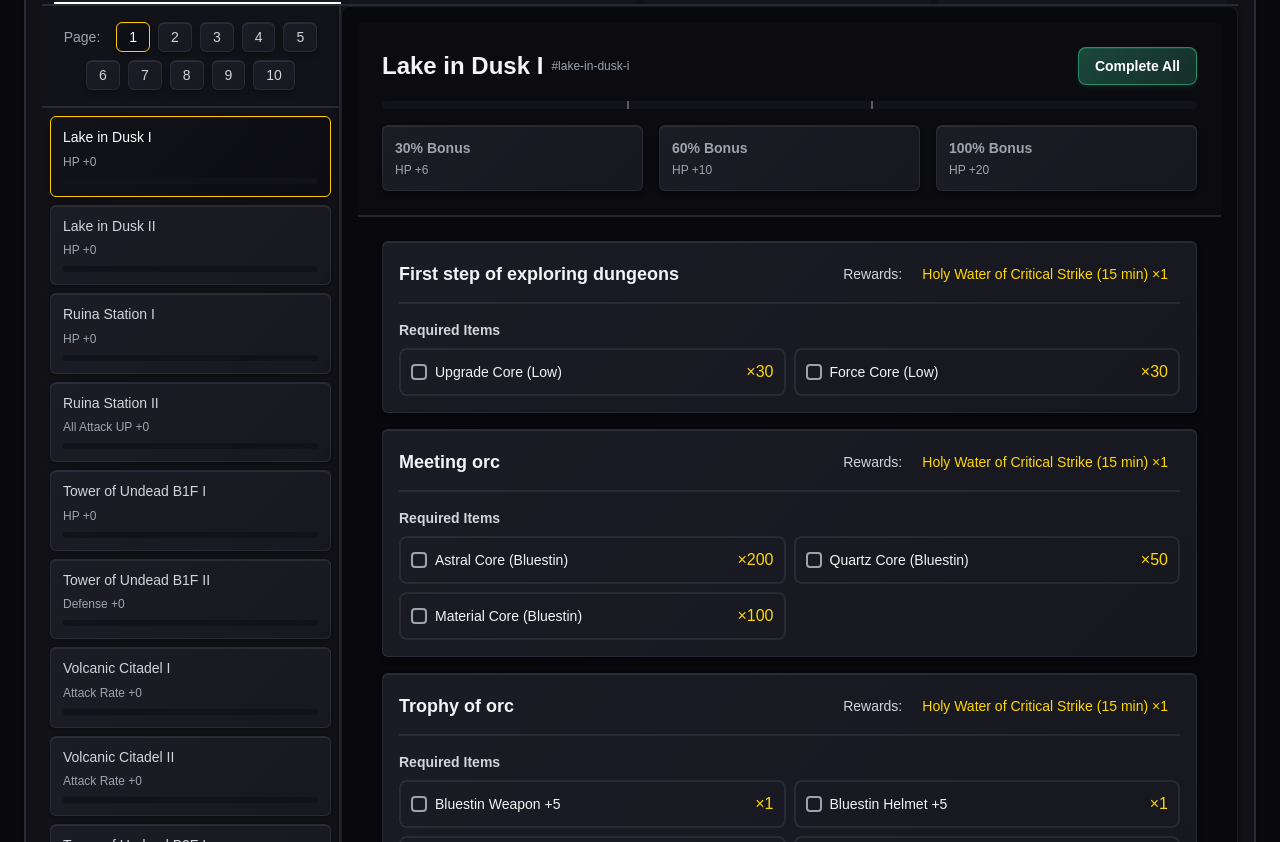
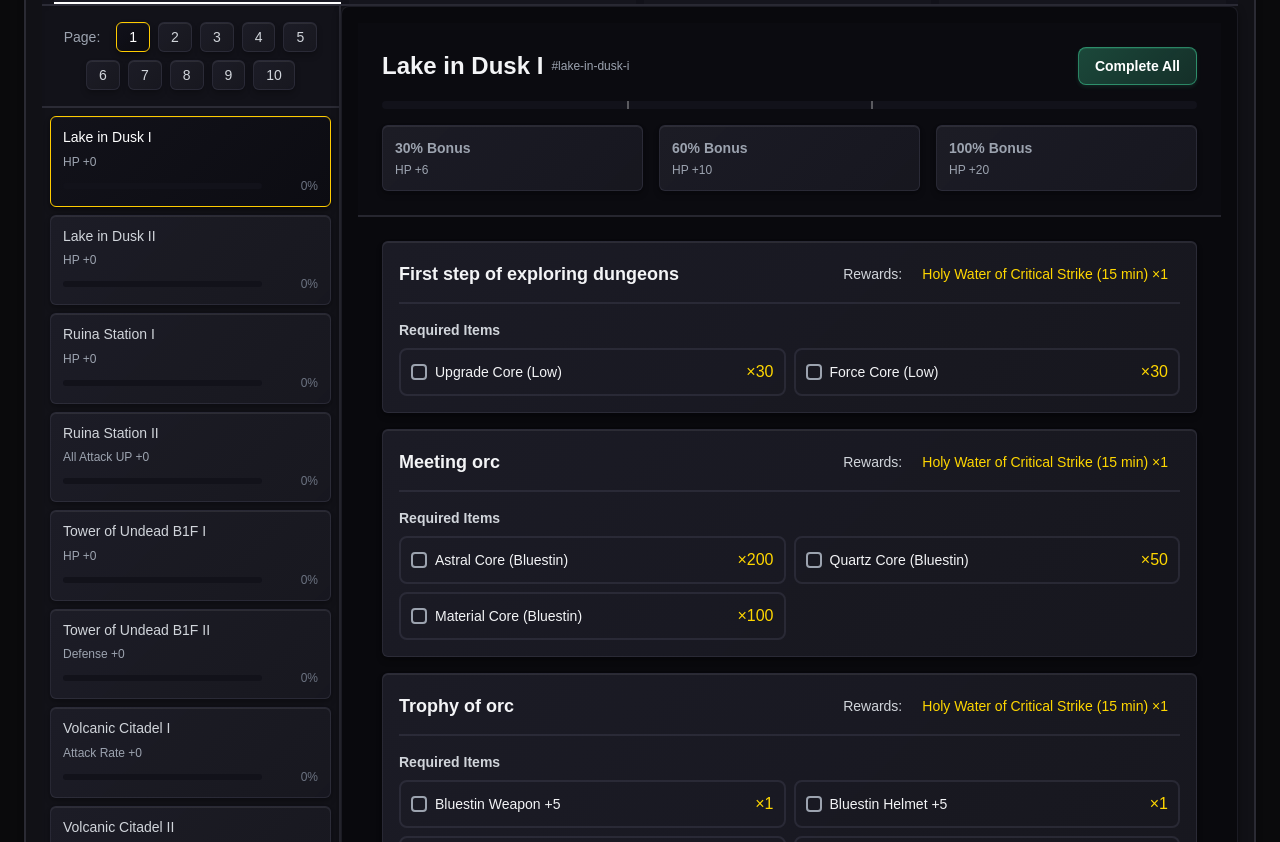
Before and after one commit to tookerjebs/nipperlug-nextjs, a Next.js app: page /collection-tracker in a window 1280 px wide. Shown: the part 778-1620 px from the top of the page. Built offline with nearby package versions, Linux system fonts and the light colour scheme.

Commit message:
feat: Add percentage display to collection tracker sidebar
- Display completion percentage next to progress bars in CollectionSidebar
- Color-coded percentage text matches progress bar colors
- Provides clear numerical indication of collection completion status

```diff
--- a/src/tools/collection-tracker/components/CollectionSidebar.tsx
+++ b/src/tools/collection-tracker/components/CollectionSidebar.tsx
@@ -161,8 +161,9 @@ export function CollectionSidebar({ collections, activeCollection, onSelectColle
                   {statsPreview}
                 </div>
 
-                {/* Progress Bar */}
-                <div className="mt-2 h-1.5 bg-theme-darker rounded-full overflow-hidden">
+                {/* Progress Bar with Percentage */}
+                <div className="mt-2 flex items-center gap-2">
+                  <div className="flex-1 h-1.5 bg-theme-darker rounded-full overflow-hidden">
                     <div
                       className={cn(
                         "h-full transition-all duration-300 rounded-full",
@@ -174,6 +175,16 @@ export function CollectionSidebar({ collections, activeCollection, onSelectColle
                       style={{ width: `${actualProgress}%` }}
                     />
                   </div>
+                  <span className={cn(
+                    "text-xs font-medium min-w-[3rem] text-right",
+                    progressClass === 'high' && "text-game-gold",
+                    progressClass === 'medium' && "text-yellow-400",
+                    progressClass === 'low' && "text-orange-400",
+                    !progressClass && "text-gray-500"
+                  )}>
+                    {actualProgress}%
+                  </span>
+                </div>
               </div>
             );
           }))}
```
Lines whose indentation alone changed are shown as unchanged.
